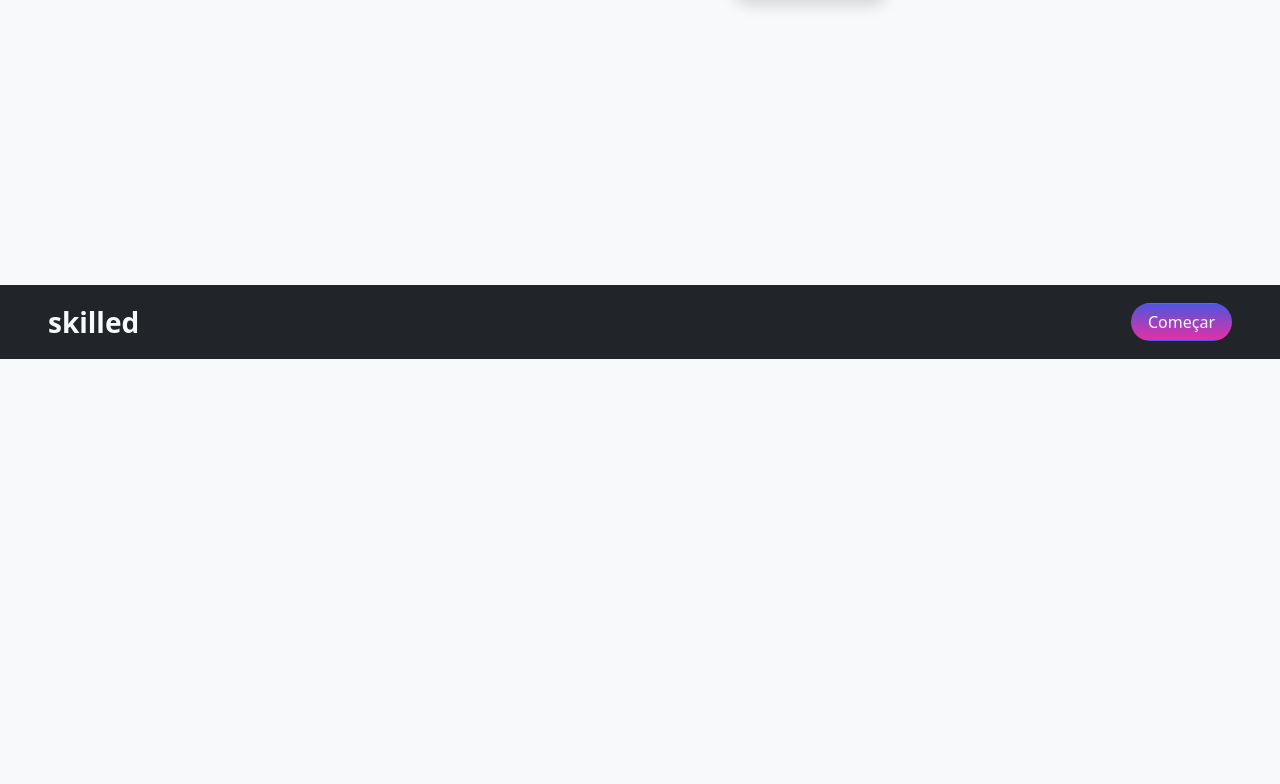
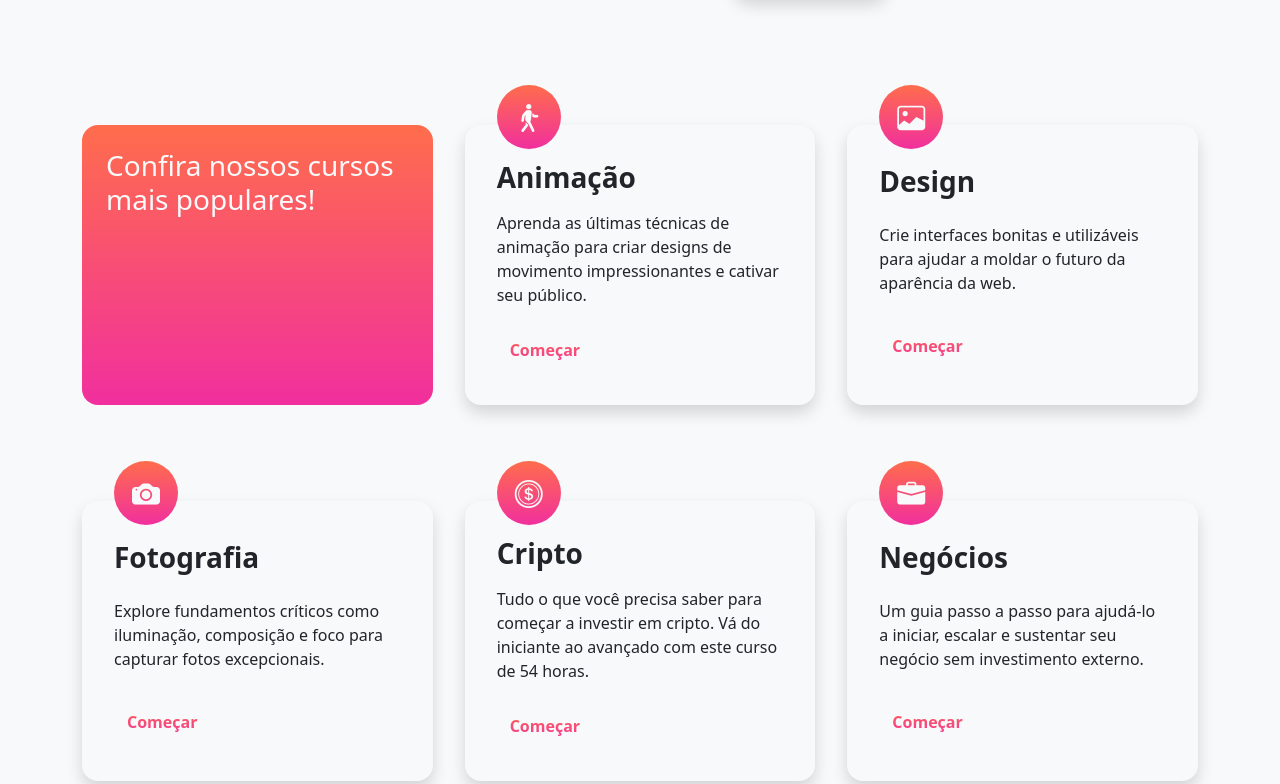
Before and after one commit to Anna-Luiza-Gusmao/skilled-e-learning-lp, a website built with Vite: page src/index.html in a window 1280 px wide. Shown: the part 605-1389 px from the top of the page. Before the commit the page ends 964 px from the top, so only its background shows below. Built offline with nearby package versions, Linux system fonts and the light colour scheme.

Commit message:
feat: section 2

```diff
--- a/package.json
+++ b/package.json
@@ -16,6 +16,7 @@
   },
   "dependencies": {
     "@popperjs/core": "^2.11.8",
-    "bootstrap": "^5.3.7"
+    "bootstrap": "^5.3.7",
+    "bootstrap-icons": "^1.13.1"
   }
 }
--- a/src/index.html
+++ b/src/index.html
@@ -1,10 +1,12 @@
 <!doctype html>
 <html lang="pt-BR">
+
 <head>
   <meta charset="utf-8">
   <meta name="viewport" content="width=device-width, initial-scale=1">
   <link rel="icon" type="image/png" href="./assets/logo.png">
   <title>skilled</title>
+  <link rel="stylesheet" href="https://cdn.jsdelivr.net/npm/bootstrap-icons@1.11.3/font/bootstrap-icons.min.css">
   <script type="module" src="./js/main.js"></script>
 </head>
 
@@ -21,11 +23,13 @@
       </ul>
     </nav>
   </header>
-    <main class="container-lg mx-lg-auto mx-sm-3 d-flex flex-column align-items-center vh-100">
-      <section class="d-flex flex-column flex-md-row justify-content-between align-items-center gap-lg-5 gap-sm-3 gap-5 my-4">
+  <main class="container mx-auto d-flex flex-column align-items-center min-vh-100">
+    <section
+      class="d-flex flex-column flex-md-row justify-content-between align-items-center gap-lg-5 gap-sm-3 gap-5 my-4 p-sm-0 p-3">
       <div class="d-flex flex-column align-items-start gap-lg-4 gap-2 px-sm-3">
         <h1 class="fw-bold fs-md-1 fs-sm-2 fs-1 text-dark">Maximize a habilidade, minimize o orçamento</h1>
-          <p class="text-dark-emphasis fs-5">Nossos cursos modernos em uma gama de habilidades em demanda lhe darão o conhecimento que você precisa para viver a vida que deseja.</p>
+        <p class="text-dark-emphasis fs-5">Nossos cursos modernos em uma gama de habilidades em demanda lhe darão o
+          conhecimento que você precisa para viver a vida que deseja.</p>
         <button class="btn bg-gradient-primary rounded-pill py-2 px-4 text-light fs-5">Iniciar</button>
       </div>
       <div class="d-flex align-items-center position-relative mx-sm-5 my-2 py-sm-0 py-4" style="max-width: 20rem;">
@@ -38,15 +42,80 @@
           <h2 class="fw-bold fs-3 text-dark">1,451</h2>
         </div>
         <div class="d-flex align-items-center justify-content-center banner">
-            <img src="./assets/image-desktop.png" alt="Imagem de uma mulher com um laptop" class="d-none d-md-block img-fluid">
+          <img src="./assets/image-desktop.png" alt="Imagem de uma mulher com um laptop"
+            class="d-none d-md-block img-fluid">
           <img src="./assets/image-mobile.png" alt="Imagem de uma mulher com um laptop" class="d-md-none img-fluid">
         </div>
       </div>
     </section>
+    <section class="grid">
+      <div class="bg-gradient-primary text-light rounded-4 p-md-4 px-4 py-6 grid-special-card">
+        <h3>Confira nossos cursos mais populares!</h3>
+      </div>
+      <section class="position-relative">
+        <div
+          class="icon-container d-flex flex-column align-items-center justify-content-center rounded-circle bg-gradient-primary">
+          <i class="bi bi-person-walking text-light fs-3"></i>
+        </div>
+        <div class="grid-pattern-card rounded-4 shadow bg-light">
+          <h3>Animação</h3>
+          <p>Aprenda as últimas técnicas de animação para criar designs de movimento impressionantes e cativar seu
+            público.</p>
+          <button class="btn grid-button">Começar</button>
+        </div>
+      </section>
+      <section class="position-relative">
+        <div
+          class="icon-container d-flex flex-column align-items-center justify-content-center rounded-circle bg-gradient-primary">
+          <i class="bi bi-image text-light fs-3"></i>
+        </div>
+        <div class="grid-pattern-card rounded-4 shadow bg-light">
+          <h3>Design</h3>
+          <p>Crie interfaces bonitas e utilizáveis para ajudar a moldar o futuro da aparência da web.</p>
+          <button class="btn grid-button">Começar</button>
+        </div>
+      </section>
+      <section class="position-relative">
+        <div
+          class="icon-container d-flex flex-column align-items-center justify-content-center rounded-circle bg-gradient-primary">
+          <i class="bi bi-camera-fill text-light fs-3"></i>
+        </div>
+        <div class="grid-pattern-card rounded-4 shadow bg-light">
+          <h3>Fotografia</h3>
+          <p>Explore fundamentos críticos como iluminação, composição e foco para capturar fotos excepcionais.</p>
+          <button class="btn grid-button">Começar</button>
+        </div>
+      </section>
+      <section class="position-relative">
+        <div
+          class="icon-container d-flex flex-column align-items-center justify-content-center rounded-circle bg-gradient-primary">
+          <i class="bi bi-coin text-light fs-3"></i>
+        </div>
+        <div class="grid-pattern-card rounded-4 shadow bg-light">
+          <h3>Cripto</h3>
+          <p>Tudo o que você precisa saber para começar a investir em cripto. Vá do iniciante ao avançado com este curso
+            de 54 horas.</p>
+          <button class="btn grid-button">Começar</button>
+        </div>
+      </section>
+      <section class="position-relative">
+        <div
+          class="icon-container d-flex flex-column align-items-center justify-content-center rounded-circle bg-gradient-primary">
+          <i class="bi bi-briefcase-fill text-light fs-3"></i>
+        </div>
+        <div class="grid-pattern-card rounded-4 shadow bg-light">
+          <h3>Negócios</h3>
+          <p>Um guia passo a passo para ajudá-lo a iniciar, escalar e sustentar seu negócio sem investimento externo.
+          </p>
+          <button class="btn grid-button">Começar</button>
+        </div>
+      </section>
+    </section>
   </main>
-    <footer class="d-flex justify-content-between align-items-center px-sm-5 px-3 py-3 bg-dark">
+  <footer class="d-flex justify-content-between align-items-center px-sm-5 px-3 py-3 bg-dark mt-8">
     <a class="fw-bold text-decoration-none fs-3 text-light" aria-current="page" href="/">skilled</a>
     <button class="btn bg-gradient-secondary rounded-pill px-3 text-light">Começar</button>
   </footer>
 </body>
+
 </html>
--- /dev/null
+++ b/src/scss/_variables.scss
@@ -0,0 +1,14 @@
+$spacer: 1rem;
+$spacers: (
+  0: 0,
+  1: $spacer * .25,
+  2: $spacer * .5,
+  3: $spacer,
+  4: $spacer * 1.5,
+  5: $spacer * 3,
+  6: $spacer * 4,
+  7: $spacer * 5,
+  8: $spacer * 6,
+  9: $spacer * 7,
+  10: $spacer * 8
+);
--- a/src/scss/styles.scss
+++ b/src/scss/styles.scss
@@ -1,3 +1,4 @@
+@import "variables";
 @import "bootstrap/scss/bootstrap";
 
 $blue-300: #4F55DF;
@@ -31,6 +32,51 @@ $pink-500: #E430A5;
   left: -30%;
 }
 
+.grid {
+  width: 100%;
+  display: grid;
+  grid-template-columns: repeat(auto-fit, minmax(20rem, 1fr));
+  row-gap: 6rem;
+  column-gap: 2rem;
+  margin: 6rem 0;
+}
+
+.grid-pattern-card {
+  display: flex;
+  flex-direction: column;
+  align-items: flex-start;
+  justify-content: space-around;
+  text-align: start;
+  height: 17.5rem;
+  padding: 2rem;
+
+  h3 {
+    font-weight: 700;
+    color: var(--text-dark);
+  }
+
+  p {
+    color: var(--text-dark-emphasis);
+  }
+}
+
+.grid-button {
+  background-image: linear-gradient(180deg, var(--Orange-300, #FF6D4C) 0%, var(--Pink-400, #F12F9E) 100%);
+  -webkit-background-clip: text;
+  -webkit-text-fill-color: transparent;
+  background-clip: text;
+  color: transparent;
+  font-weight: 600;
+}
+
+.icon-container {
+  position: absolute;
+  top: -2.5rem;
+  left: 2rem;
+  width: 4rem;
+  height: 4rem;
+}
+
 @include media-breakpoint-only(md) {
   .banner {
     img {
@@ -45,6 +91,11 @@ $pink-500: #E430A5;
 
   .card-indicator-right {
     right: -10%;
+  }
+
+  .grid {
+    grid-template-columns: 1fr;
+    margin: 8rem 0;
   }
 }
 
@@ -61,6 +112,18 @@ $pink-500: #E430A5;
   .card-indicator-right {
     top: -15%;
     right: -2rem;
+  }
+
+  .grid {
+    grid-template-columns: 1fr;
+    margin: 10rem 0;
+    padding: 0 1rem;
+  }
+}
+
+@include media-breakpoint-between(md, lg){
+  .grid {
+    grid-template-columns: 1fr 1fr;
   }
 }
 
@@ -81,3 +144,9 @@ $pink-500: #E430A5;
     }
   }
 }
+
+@media (max-width: 767.98px) {
+  .grid-special-card {
+    width: 100%;
+  }
+}
```
Also changed, not shown: 1 other file. Lines whose indentation alone changed are shown as unchanged.
